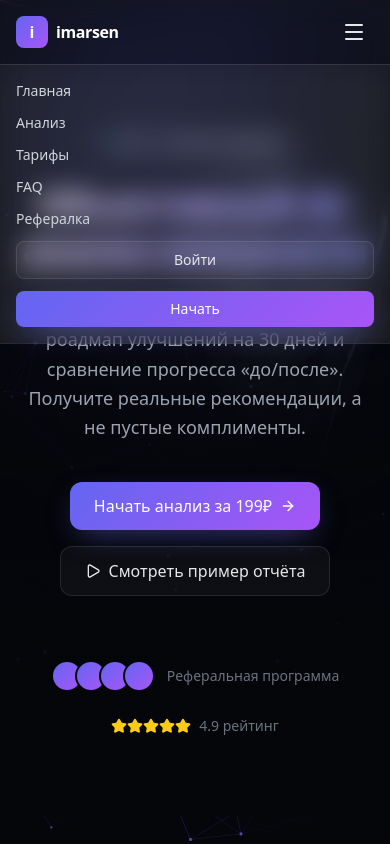
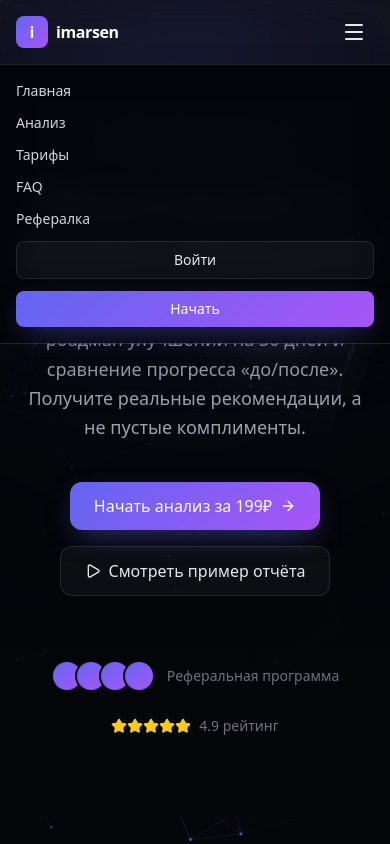
Before and after one commit to CodeDestriyer/imarsen, a React (Vite) app: page / in a window 390 px wide. Both pictures are taken after a click on the button "menu". Shown: the top 844 px of the page. Built offline with nearby package versions, Linux system fonts and the light colour scheme.

Commit message:
fix(nav): mobile burger dropdown was transparent and unreadable

```diff
--- a/src/sections/Nav.tsx
+++ b/src/sections/Nav.tsx
@@ -39,7 +39,7 @@ export function Nav() {
       </div>
 
       {open && (
-        <div className="md:hidden border-t border-white/10 glass">
+        <div className="md:hidden border-t border-white/10 bg-ink/95 backdrop-blur-xl shadow-2xl">
           <div className="px-4 py-4 flex flex-col gap-3 text-sm">
             {links.map((l) => (
               <a key={l.href} href={l.href} onClick={() => setOpen(false)} className="text-gray-300">{l.label}</a>
```
